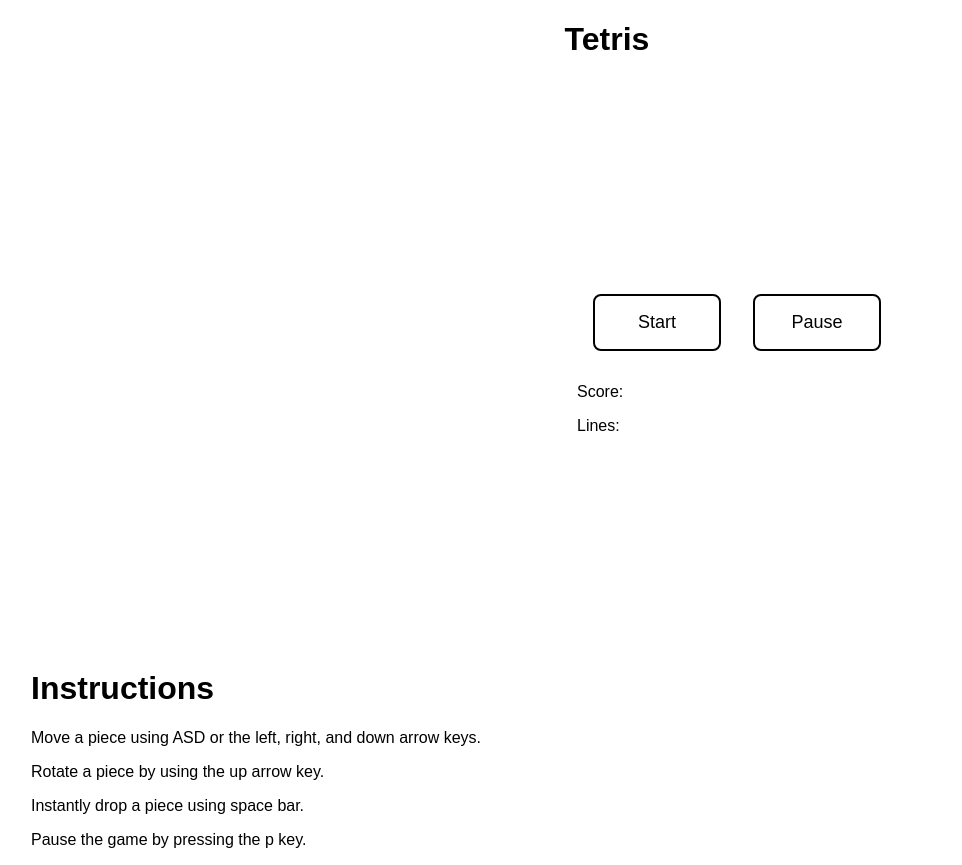
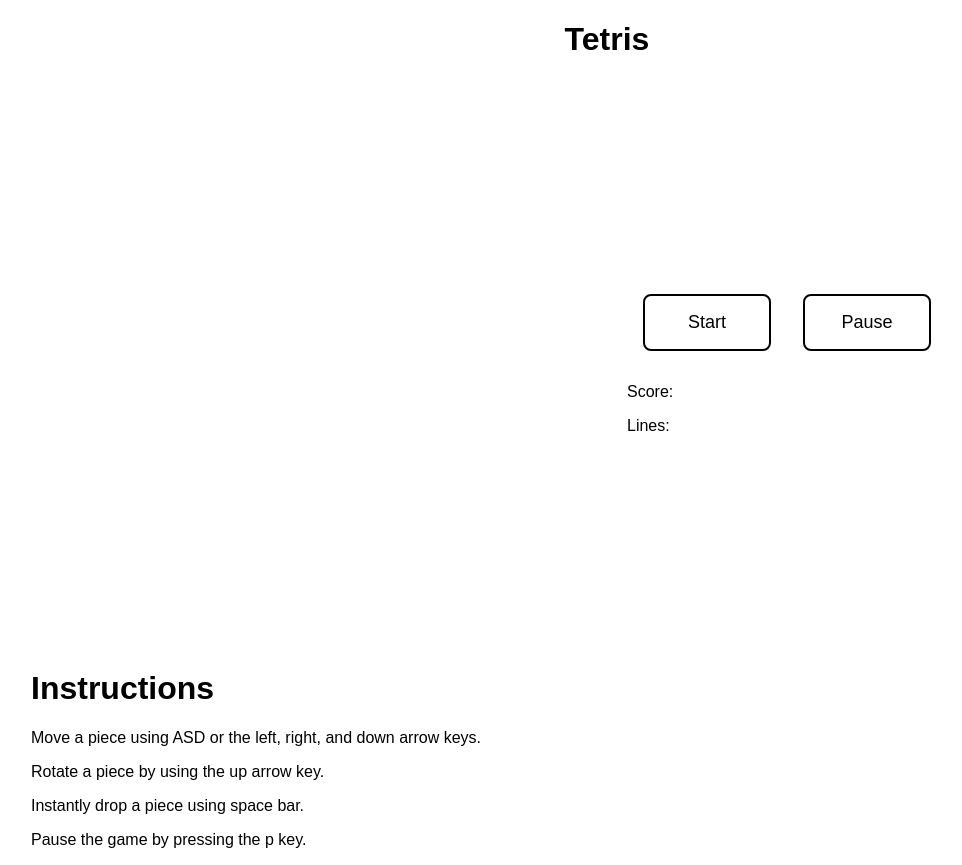
Before and after one commit to luketrenaman/luketris, a plain HTML site: page index.html in a window 1280 px wide. Shown: the whole page, without its empty margins (33-995 px from the left). Drawn offline with Linux system fonts and the light colour scheme.

Commit message:
hack for center

```diff
--- a/index.html
+++ b/index.html
@@ -70,7 +70,7 @@
     <h1 class = "title">Tetris</h1>
 
         <div class = "game">
-            <canvas id="cynthiaisdum" width="260" height="484"></canvas>
+            <canvas id="cynthiaisdum" width="360" height="484"></canvas><!-- width should technically be 260-->
             <div class="side-panel">
                 <button id = "start">Start</button><button id = "pause">Pause</button>
                 <p>Score: <span id="score"></span></p>
```
